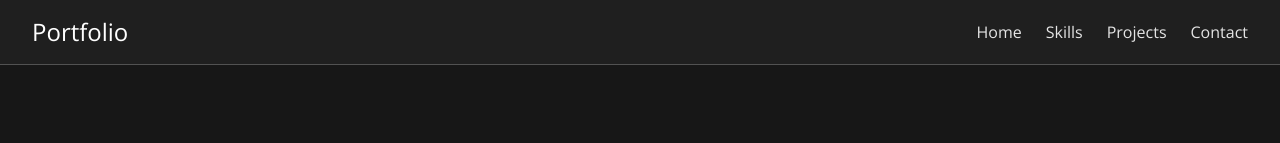
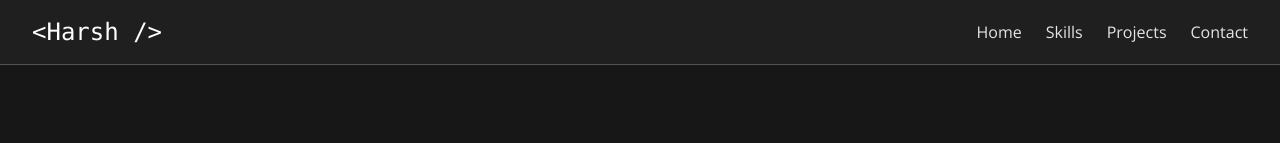
Before and after one commit to dhiman-harsh/Personal-Portfolio, a React (Vite) app: page / in a window 1280 px wide. Shown: the top 143 px of the page. Built offline with nearby package versions, Linux system fonts and the light colour scheme.

Commit message:
changed logo from Portfolio to <Harsh />

```diff
--- a/src/Components/Logo.jsx
+++ b/src/Components/Logo.jsx
@@ -1,6 +1,6 @@
 const Logo = () => {
     return (
-        <h1 className="text-semibold text-xl md:text-2xl">Portfolio</h1>
+        <h1 className="text-semibold text-xl md:text-2xl font-mono">&lt;Harsh /&gt;</h1>
     )
 }
 
```
